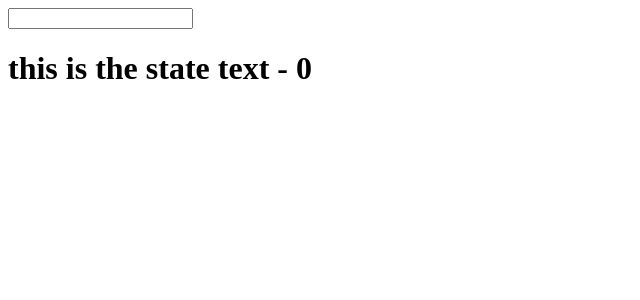
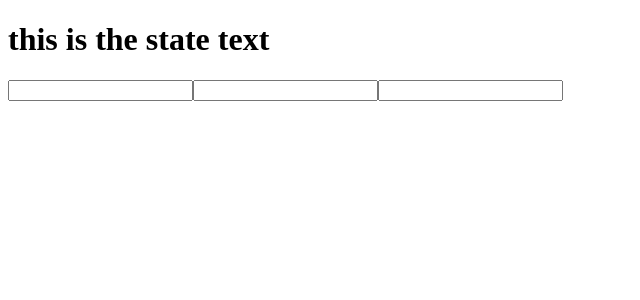
Before and after one commit to hatzzu/iquniv, a React (Create React App) app in the folder react-app/: page / in a window 1280 px wide. Shown: the top 300 px of the page, without its empty margins (0-640 px from the left). Built offline with nearby package versions, Linux system fonts and the light colour scheme; the HTML template or start-up script is replaced by a standard one.

Commit message:
L6 - https://egghead.io/courses/start-learning-react

```diff
--- a/react-app/src/App.js
+++ b/react-app/src/App.js
@@ -4,8 +4,7 @@
   constructor(){
     super();
     this.state = {
-      txt: 'this is the state text',
-      cat: 0
+      txt: 'this is the state text'
     }
   }
 
@@ -16,11 +15,16 @@
   render(){
     return(
       <div>
-        <input type="text" onChange={this.update.bind(this)}/>
-        <h1> {this.state.txt} - {this.state.cat}</h1>
+        <h1> {this.state.txt}</h1>
+        <Widget update={this.update.bind(this)} />
+        <Widget update={this.update.bind(this)} />
+        <Widget update={this.update.bind(this)} />
       </div>
     )
   }
 }
 
+const Widget = (props) =>
+  <input type="text" onChange={props.update}/>
+
 export default App
```
